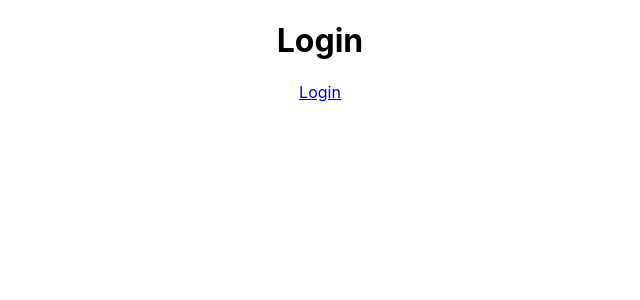
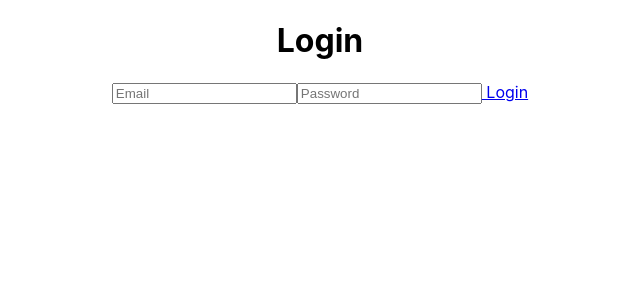
Before and after one commit to dimacuhamarc/banking-app, a React (Create React App) app: page / in a window 1280 px wide. Shown: the top 300 px of the page, without its empty margins (320-960 px from the left). Built offline with nearby package versions, Linux system fonts and the light colour scheme; the HTML template or start-up script is replaced by a standard one.

Commit message:
adds routing for budget page

```diff
--- a/src/App.js
+++ b/src/App.js
@@ -1,6 +1,7 @@
 import './App.css';
 import Login from './pages/Login';
 import Dashboard from './pages/Dashboard';
+import Budget from './pages/Budget';
 import { Route, Routes } from "react-router-dom";
 
 function App() {
@@ -9,6 +10,7 @@ function App() {
       <Routes>
         <Route path="/" element={<Login/>} />
         <Route path="dashboard" element={<Dashboard/>} />
+        <Route path="budget" element={<Budget/>} />
       </Routes>
     </div>
   );
--- /dev/null
+++ b/src/pages/Budget.jsx
@@ -0,0 +1,10 @@
+
+const Budget = () => {
+  return (
+    <div>
+      <h1>Budget App</h1>
+    </div>
+  );
+};
+
+export default Budget;
--- a/src/pages/Dashboard.jsx
+++ b/src/pages/Dashboard.jsx
@@ -1,6 +1,10 @@
 
 const Dashboard = () => {
-  return <h1>Dashboard</h1>;
+  return (
+    <div>
+      <h1>Dashboard</h1>
+    </div>
+  );
 };
 
 export default Dashboard;
--- a/src/pages/Login.jsx
+++ b/src/pages/Login.jsx
@@ -1,10 +1,11 @@
 import { Link } from "react-router-dom";
-
 
 const Login = () => {
   return(
     <div>
       <h1>Login</h1>
+      <input type='text' placeholder='Email'/>
+      <input type='password' placeholder='Password'/>
       <Link to='dashboard'> Login </Link>
     </div>
   );
```
